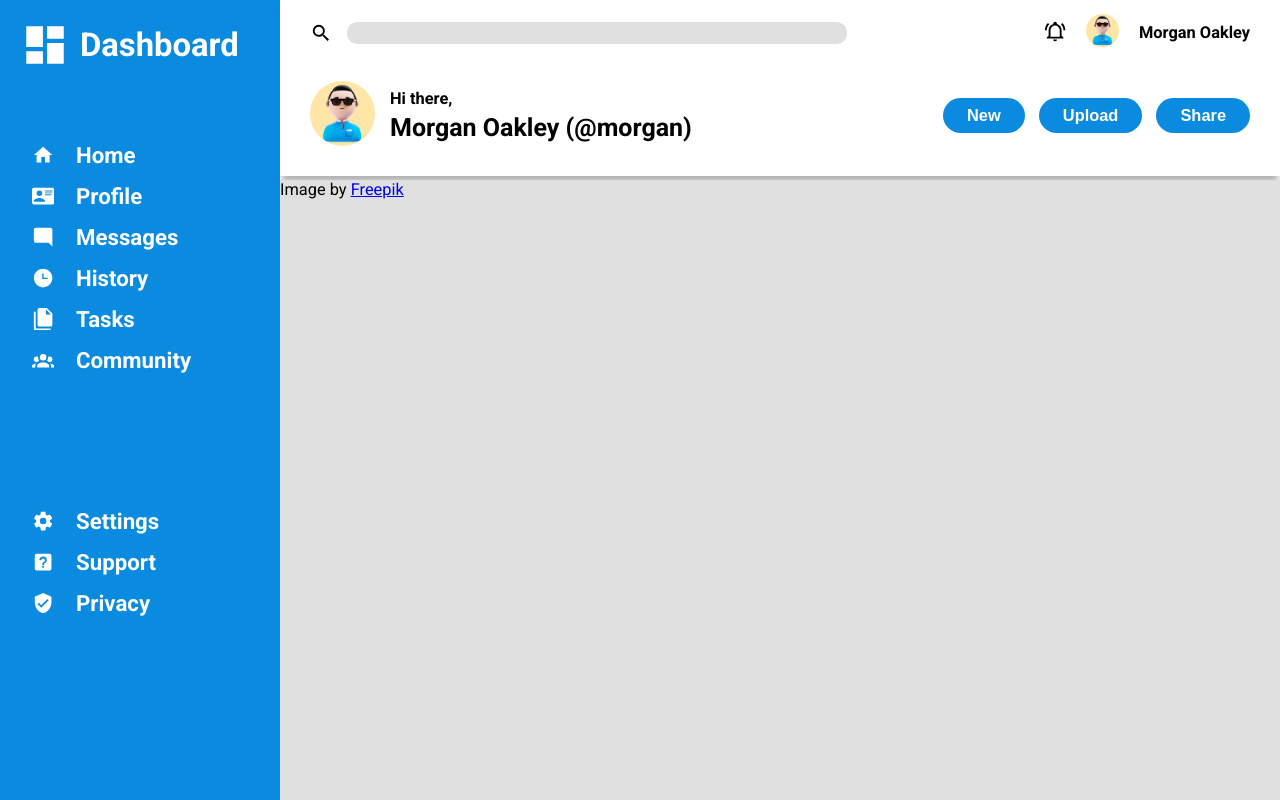
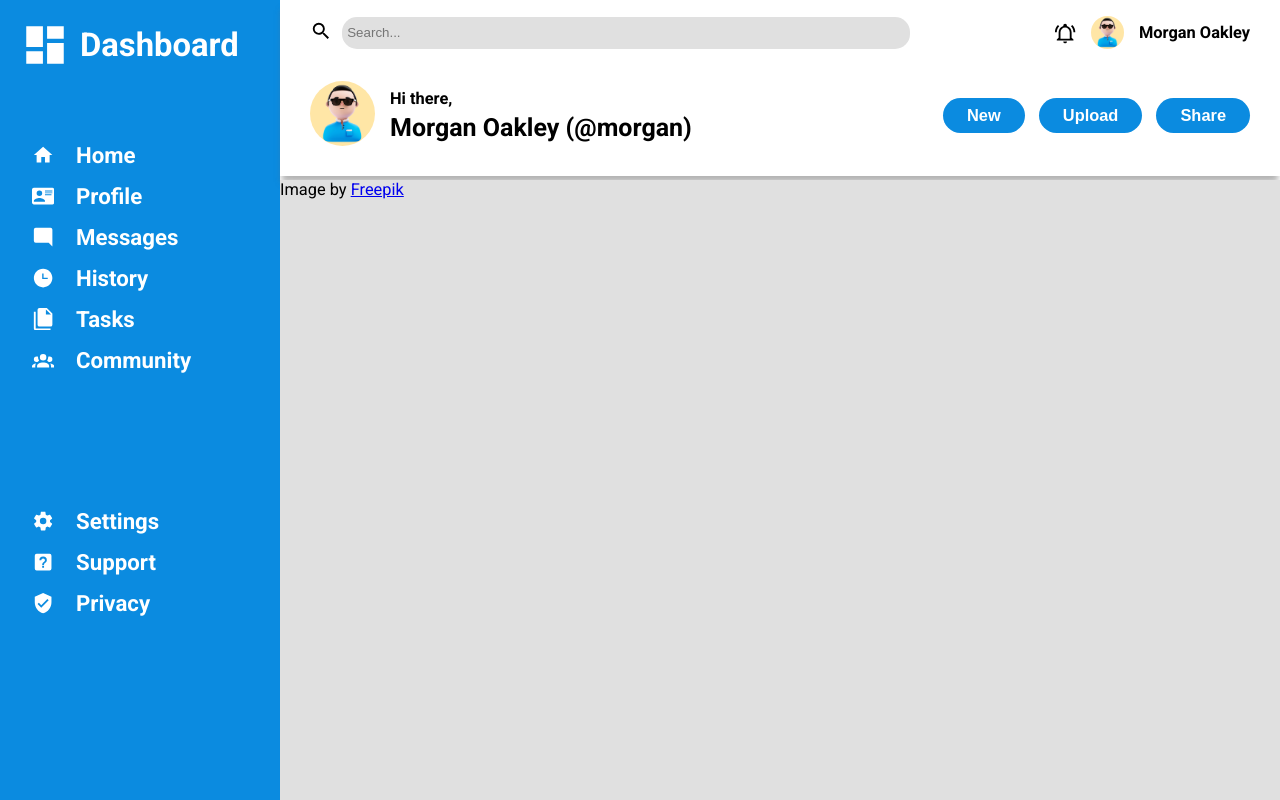
Before and after one commit to anjahrot/Admin-dashboard, a plain HTML site: page index.html in a window 1280 px wide. Shown: the top 800 px of the page. Drawn offline with Linux system fonts and the light colour scheme.

Commit message:
Changed the top row of the header to a grid-container, with a flex-container inside of it for the first column. Reason is that I need the searcbar to shrink and grow with screensize, with the flex grow property.

```diff
--- a/index.html
+++ b/index.html
@@ -70,17 +70,17 @@
             <!-- header -->
             <div class="header">
                 <div class="top">
-                    <div class="left">
-                        <svg xmlns="http://www.w3.org/2000/svg" viewBox="0 0 24 24"><path d="M9.5,3A6.5,6.5 0 0,1 16,9.5C16,11.11 15.41,12.59 14.44,13.73L14.71,14H15.5L20.5,19L19,20.5L14,15.5V14.71L13.73,14.44C12.59,15.41 11.11,16 9.5,16A6.5,6.5 0 0,1 3,9.5A6.5,6.5 0 0,1 9.5,3M9.5,5C7,5 5,7 5,9.5C5,12 7,14 9.5,14C12,14 14,12 14,9.5C14,7 12,5 9.5,5Z" /></svg>
-                        <input type="text">
+                    <div class="searchbar">
+                        <div class="search-icon">
+                            <svg xmlns="http://www.w3.org/2000/svg" viewBox="0 0 24 24"><path d="M9.5,3A6.5,6.5 0 0,1 16,9.5C16,11.11 15.41,12.59 14.44,13.73L14.71,14H15.5L20.5,19L19,20.5L14,15.5V14.71L13.73,14.44C12.59,15.41 11.11,16 9.5,16A6.5,6.5 0 0,1 3,9.5A6.5,6.5 0 0,1 9.5,3M9.5,5C7,5 5,7 5,9.5C5,12 7,14 9.5,14C12,14 14,12 14,9.5C14,7 12,5 9.5,5Z" /></svg>
+                        </div>
+                        <form action="post" class="searchfield">
+                            <span><input type="text" placeholder="Search..."></span>
+                        </form>
                     </div>
-                    <div class="right">
-                        <ul>
-                            <li><svg xmlns="http://www.w3.org/2000/svg" viewBox="0 0 24 24"><path d="M10,21H14A2,2 0 0,1 12,23A2,2 0 0,1 10,21M21,19V20H3V19L5,17V11C5,7.9 7.03,5.17 10,4.29C10,4.19 10,4.1 10,4A2,2 0 0,1 12,2A2,2 0 0,1 14,4C14,4.1 14,4.19 14,4.29C16.97,5.17 19,7.9 19,11V17L21,19M17,11A5,5 0 0,0 12,6A5,5 0 0,0 7,11V18H17V11M19.75,3.19L18.33,4.61C20.04,6.3 21,8.6 21,11H23C23,8.07 21.84,5.25 19.75,3.19M1,11H3C3,8.6 3.96,6.3 5.67,4.61L4.25,3.19C2.16,5.25 1,8.07 1,11Z" /></svg></li>
-                            <li><img src="Avatars/morgan.jpg" alt="avatar Morgan"></li>
-                            <li>Morgan Oakley</li>
-                        </ul>
-                    </div>
+                    <svg xmlns="http://www.w3.org/2000/svg" viewBox="0 0 24 24"><path d="M10,21H14A2,2 0 0,1 12,23A2,2 0 0,1 10,21M21,19V20H3V19L5,17V11C5,7.9 7.03,5.17 10,4.29C10,4.19 10,4.1 10,4A2,2 0 0,1 12,2A2,2 0 0,1 14,4C14,4.1 14,4.19 14,4.29C16.97,5.17 19,7.9 19,11V17L21,19M17,11A5,5 0 0,0 12,6A5,5 0 0,0 7,11V18H17V11M19.75,3.19L18.33,4.61C20.04,6.3 21,8.6 21,11H23C23,8.07 21.84,5.25 19.75,3.19M1,11H3C3,8.6 3.96,6.3 5.67,4.61L4.25,3.19C2.16,5.25 1,8.07 1,11Z" /></svg>
+                    <img src="Avatars/morgan.jpg" alt="avatar Morgan">
+                    <p>Morgan Oakley</p>
                 </div>
                 <div class="bottom">
                     <div class="left">
--- a/style.css
+++ b/style.css
@@ -16,7 +16,7 @@
 .container {
     min-height: 100vh;
     display: grid;
-    grid-template-columns: minmax(280px,1fr) 7fr;
+    grid-template-columns: minmax(280px, 1fr) 7fr;
 }
 
 .container div {
@@ -91,6 +91,7 @@ ul {
 /* content header */
 .header {
     background-color: var(--bg-color-text);
+    font-weight: var(--heading-fw);
     margin-bottom: 4px;
     box-shadow: 0px 8px 6px -2px rgba(105, 105, 105, 0.5);
     padding: 5px 30px;
@@ -99,30 +100,33 @@ ul {
 }
 
 .header .top {
-    display: flex;
-    justify-content: space-between;
+    display: grid;
+    grid-template-columns: 1fr;
+    grid-auto-flow: column;
+    gap: 15px;
     align-items: center;
 }
 
-.header .top > div {
+.searchbar {
     display: flex;
-    gap: 15px;
+    align-items: center;
+    gap: 10px;
 }
 
-.header .top input {
-    width: 500px;
+.searchfield {
+    min-width: 200px;
+    flex-grow: 1;
+}
+
+.searchbar input {
+    width: 80%;
+    padding: 5px;
     background-color: var(--bg-color-main);
-    border-radius: 10px;
+    border-radius: 15px;
     height: var(--heading-fs);
     border-style: none;
 }
 
-.header .top ul {
-    display: flex;
-    gap: 20px;
-    align-items: center;
-    font-weight: var(--heading-fw);
-}
 
 .header .bottom {
     display: flex;
```
